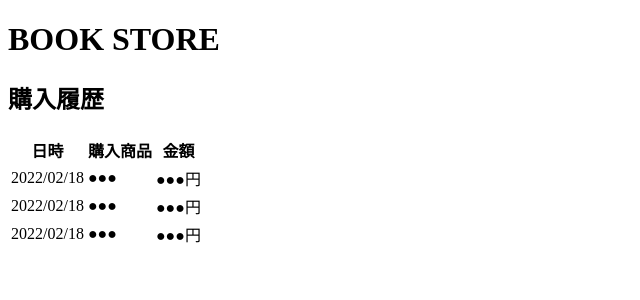
After one commit to Okawa0418/Bookstore, a PHP site: page /purchase_history.php in a window 1280 px wide. The commit adds this page. Shown: the top 300 px of the page, without its empty margins (0-640 px from the left). Run offline with PHP 8.4, Linux system fonts and the light colour scheme.

```diff
--- /dev/null
+++ b/purchase_history.php
@@ -0,0 +1,47 @@
+<?php
+// 購入履歴をデータベースから取得する
+
+?>
+
+<!DOCTYPE html>
+<html lang="ja">
+<head>
+    <meta charset="UTF-8">
+    <meta http-equiv="X-UA-Compatible" content="IE=edge">
+    <meta name="viewport" content="width=device-width, initial-scale=1.0">
+    <title>購入履歴</title>
+</head>
+<body>
+    <header>
+        <h1>BOOK STORE</h1>
+    </header>
+    <h2>購入履歴</h2>
+    <table>
+        <thead>
+        <tr>
+            <th>日時</th>
+            <th>購入商品</th>
+            <th>金額</th>
+        </tr>
+        </thead>
+        <tbody>
+            <tr>
+                <td>2022/02/18</td>
+                <td>●●●</td>
+                <td>●●●円</td>
+            </tr>
+            <tr>
+                <td>2022/02/18</td>
+                <td>●●●</td>
+                <td>●●●円</td>
+            </tr>
+            <tr>
+                <td>2022/02/18</td>
+                <td>●●●</td>
+                <td>●●●円</td>
+            </tr>
+        </tbody>
+    </table>
+
+</body>
+</html>
```
Also changed, not shown: confirm.php (+16 -2 lines), done.php (+24 -9 lines), images/20220217094648fc7f2e2af41d6c442b278febd048e8a0_t.jpeg (added).
